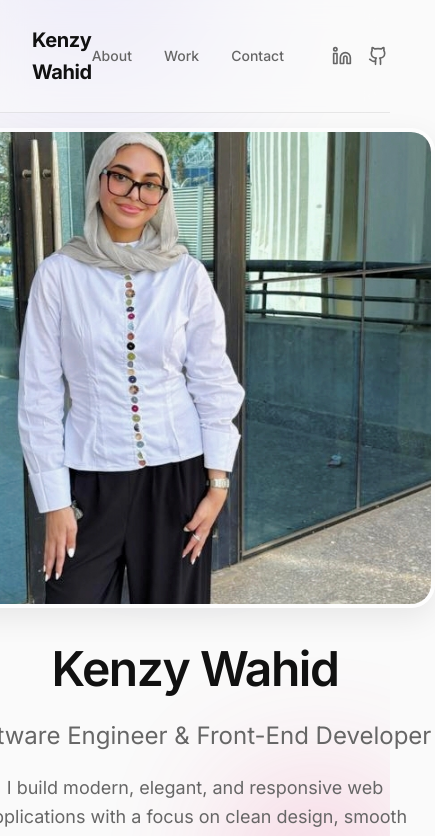
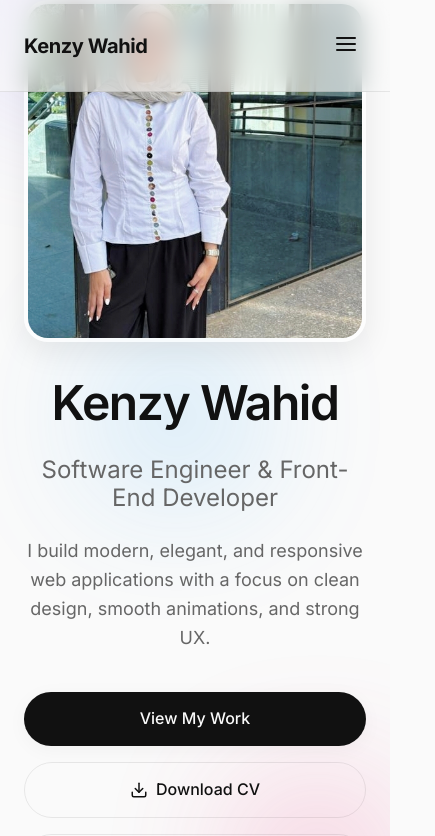
Before and after one commit to Kenzywaheed/KenzyWahid, a React (Vite) app: page / in a window 390 px wide. Shown: the top 836 px of the page, 435 px wide, since content can reach past the window. Built offline with nearby package versions, Linux system fonts and the light colour scheme.

Commit message:
Make code responsive, center elements, and hide navbar on mobile

```diff
--- a/src/components/Hero.jsx
+++ b/src/components/Hero.jsx
@@ -5,8 +5,9 @@ const Hero = () => {
     <section id="home" className="section container flex-center text-center">
       <div className="fade-in">
         <div style={{
-          width: '480px',
-          height: '480px',
+          width: '100%',
+          maxWidth: '480px',
+          aspectRatio: '1 / 1',
           borderRadius: '24px',
           margin: '0 auto 2rem auto',
           boxShadow: 'var(--shadow-md)',
--- a/src/components/Navbar.jsx
+++ b/src/components/Navbar.jsx
@@ -1,19 +1,30 @@
-import React from 'react';
+import React, { useState } from 'react';
 
 const Navbar = () => {
+  const [isOpen, setIsOpen] = useState(false);
+
   return (
     <nav>
       <div className="container nav-content">
-        <div className="logo">Kenzy Wahid</div>
-        <div className="nav-links" style={{alignItems: 'center'}}>
-          <a href="#about">About</a>
-          <a href="#projects">Work</a>
-          <a href="#contact">Contact</a>
-          <div style={{display: 'flex', gap: '1rem', marginLeft: '1rem'}}>
-            <a href="https://www.linkedin.com/in/kenzy-wahid-3b8b5a264" target="_blank" rel="noopener noreferrer" style={{display: 'flex', alignItems: 'center'}} aria-label="LinkedIn">
+        <div className="nav-header">
+          <div className="logo">Kenzy Wahid</div>
+          <button className="mobile-toggle" onClick={() => setIsOpen(!isOpen)} aria-label="Toggle menu">
+            <svg xmlns="http://www.w3.org/2000/svg" width="24" height="24" viewBox="0 0 24 24" fill="none" stroke="currentColor" strokeWidth="2" strokeLinecap="round" strokeLinejoin="round">
+              <line x1="3" y1="12" x2="21" y2="12"></line>
+              <line x1="3" y1="6" x2="21" y2="6"></line>
+              <line x1="3" y1="18" x2="21" y2="18"></line>
+            </svg>
+          </button>
+        </div>
+        <div className={`nav-links ${isOpen ? 'open' : ''}`}>
+          <a href="#about" onClick={() => setIsOpen(false)}>About</a>
+          <a href="#projects" onClick={() => setIsOpen(false)}>Work</a>
+          <a href="#contact" onClick={() => setIsOpen(false)}>Contact</a>
+          <div className="social-links">
+            <a href="https://www.linkedin.com/in/kenzy-wahid-3b8b5a264" target="_blank" rel="noopener noreferrer" aria-label="LinkedIn">
               <svg xmlns="http://www.w3.org/2000/svg" width="20" height="20" viewBox="0 0 24 24" fill="none" stroke="currentColor" strokeWidth="2" strokeLinecap="round" strokeLinejoin="round"><path d="M16 8a6 6 0 0 1 6 6v7h-4v-7a2 2 0 0 0-2-2 2 2 0 0 0-2 2v7h-4v-7a6 6 0 0 1 6-6z"/><rect width="4" height="12" x="2" y="9"/><circle cx="4" cy="4" r="2"/></svg>
             </a>
-            <a href="https://github.com/Kenzywaheed" target="_blank" rel="noopener noreferrer" style={{display: 'flex', alignItems: 'center'}} aria-label="GitHub">
+            <a href="https://github.com/Kenzywaheed" target="_blank" rel="noopener noreferrer" aria-label="GitHub">
               <svg xmlns="http://www.w3.org/2000/svg" width="20" height="20" viewBox="0 0 24 24" fill="none" stroke="currentColor" strokeWidth="2" strokeLinecap="round" strokeLinejoin="round"><path d="M15 22v-4a4.8 4.8 0 0 0-1-3.5c3 0 6-2 6-5.5.08-1.25-.27-2.48-1-3.5.28-1.15.28-2.35 0-3.5 0 0-1 0-3 1.5-2.64-.5-5.36-.5-8 0C6 2 5 2 5 2c-.3 1.15-.3 2.35 0 3.5A5.403 5.403 0 0 0 4 9c0 3.5 3 5.5 6 5.5-.39.49-.68 1.05-.85 1.65-.17.6-.22 1.23-.15 1.85v4"/><path d="M9 18c-4.51 2-5-2-7-2"/></svg>
             </a>
           </div>
--- a/src/index.css
+++ b/src/index.css
@@ -281,6 +281,21 @@ nav {
   align-items: center;
 }
 
+.nav-header {
+  display: flex;
+  justify-content: space-between;
+  align-items: center;
+}
+
+.mobile-toggle {
+  display: none;
+  background: transparent;
+  border: none;
+  color: var(--text-primary);
+  cursor: pointer;
+  padding: 0.5rem;
+}
+
 .logo {
   font-weight: 700;
   font-size: 1.25rem;
@@ -289,7 +304,20 @@ nav {
 
 .nav-links {
   display: flex;
+  align-items: center;
   gap: 2rem;
+}
+
+.social-links {
+  display: flex;
+  align-items: center;
+  gap: 1rem;
+  margin-left: 1rem;
+}
+
+.social-links a {
+  display: flex;
+  align-items: center;
 }
 
 .nav-links a {
@@ -347,3 +375,72 @@ textarea.input-field {
 .gap-4 { gap: 1rem; }
 .mt-4 { margin-top: 1rem; }
 .mt-8 { margin-top: 2rem; }
+
+/* Responsive Design */
+@media (max-width: 768px) {
+  .nav-content {
+    flex-direction: column;
+    gap: 0;
+  }
+
+  .nav-header {
+    width: 100%;
+  }
+
+  .mobile-toggle {
+    display: block;
+  }
+
+  .nav-links {
+    display: none;
+    width: 100%;
+    flex-direction: column;
+    align-items: center;
+    padding-top: 1.5rem;
+    padding-bottom: 0.5rem;
+    gap: 1.5rem;
+  }
+
+  .nav-links.open {
+    display: flex;
+  }
+
+  .social-links {
+    margin-left: 0;
+    justify-content: center;
+  }
+
+  .section {
+    padding: 6rem 0;
+  }
+
+  .section h2 {
+    text-align: center;
+  }
+
+  .project-grid {
+    grid-template-columns: 1fr;
+  }
+
+  .project-content {
+    text-align: center;
+  }
+
+  .container {
+    padding: 0 1.5rem;
+  }
+
+  .btn-group {
+    flex-direction: column;
+    width: 100%;
+  }
+
+  .btn {
+    width: 100%;
+  }
+
+  .contact-form {
+    padding: 0 1rem;
+    align-items: center;
+  }
+}
```
Also changed, not shown: public/project 6.png (added), 1 other file (tests, documents, lock files or other folders).
